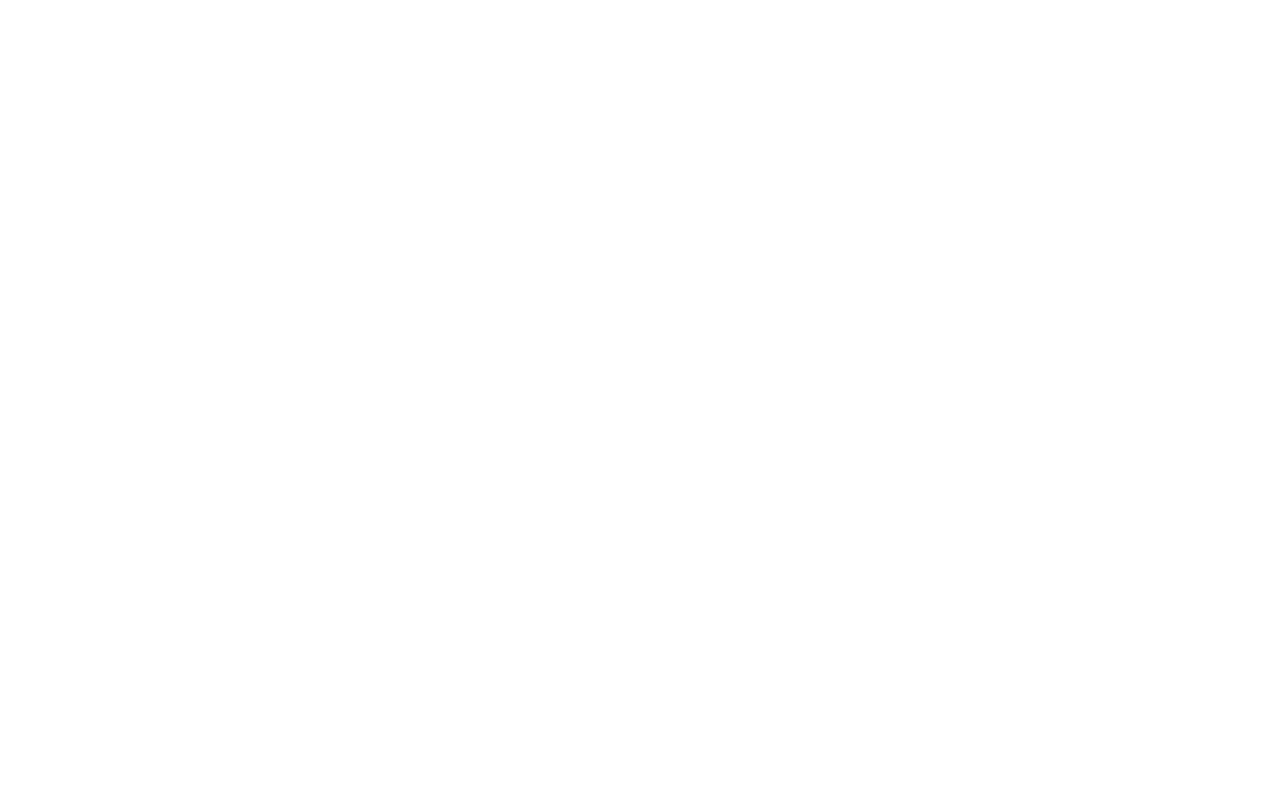
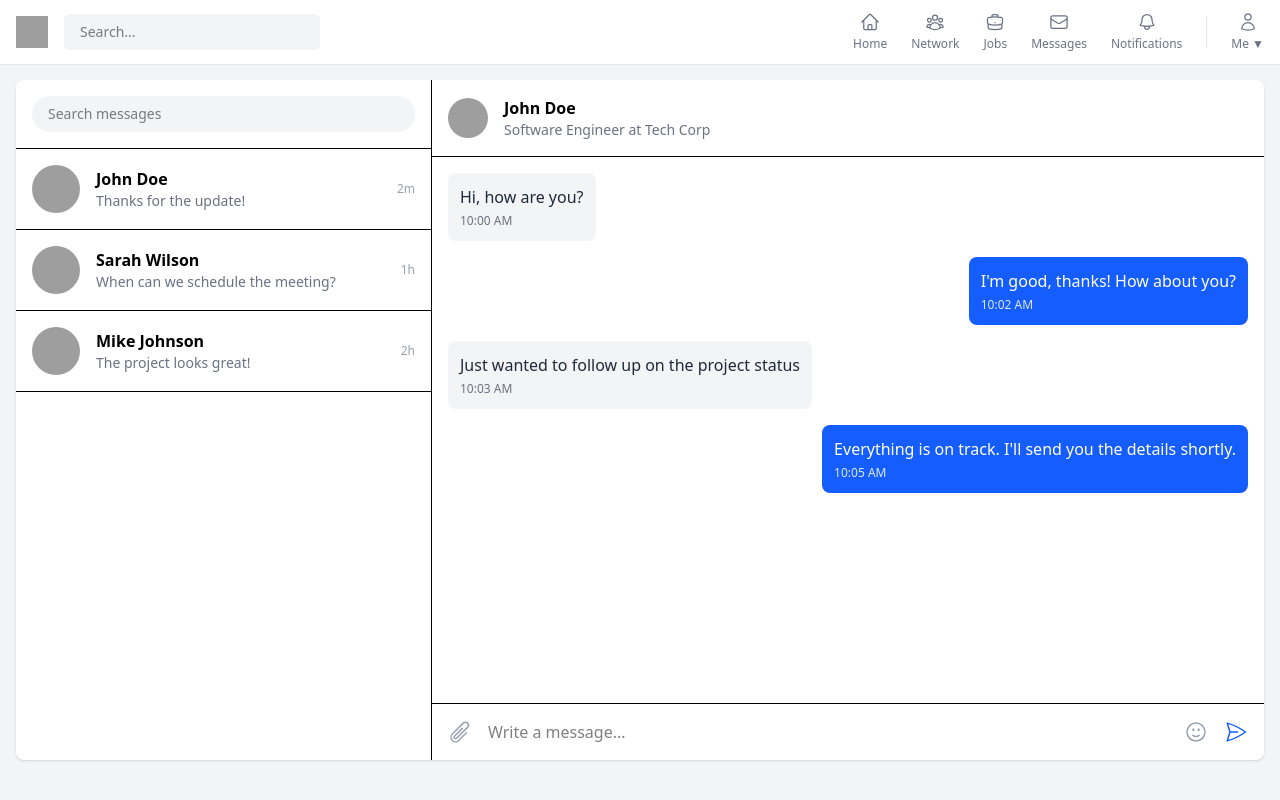
Before and after one commit to officialbryx/HireFlow-last, a React (Vite) app in the folder frontend/: page /messages in a window 1280 px wide. Before the commit this address had no page. Built offline with nearby package versions, Linux system fonts and the light colour scheme; grey boxes are pictures that could not be loaded.

Commit message:
Added messaging page

```diff
--- a/frontend/src/App.jsx
+++ b/frontend/src/App.jsx
@@ -7,6 +7,7 @@
 import CreateJobPost from "./pages/CreateJobPost";
 import Apply from "./pages/Apply";
 import Home from "./pages/Home";
+import Messages from "./pages/Messages";
 import "./index.css";
 
 const App = () => {
@@ -26,6 +27,8 @@
       document.title = "Create Job Post | HireFlow";
     } else if (location.pathname === "/apply") {
       document.title = "Apply Job for {company} | HireFlow";
+    } else if (location.pathname === "/messages") {
+      document.title = "Messaging | HireFlow";
     } else if (location.pathname === "/home") {
       document.title = "Home | HireFlow";
     }
@@ -53,6 +56,9 @@
 
       {/* Application Page */}
       <Route path="/apply" element={<Apply />} />
+
+      {/* Messages Page */}
+      <Route path="/messages" element={<Messages />} />
     </Routes>
   );
 };
--- /dev/null
+++ b/frontend/src/pages/Messages.jsx
@@ -0,0 +1,187 @@
+import React, { useState } from "react";
+import Navbar from "../components/Navbar";
+import {
+  PaperAirplaneIcon,
+  PaperClipIcon,
+  FaceSmileIcon,
+} from "@heroicons/react/24/outline";
+
+const Messages = () => {
+  const [message, setMessage] = useState("");
+
+  const handleSendMessage = (e) => {
+    e.preventDefault();
+    // Handle message sending logic here
+    setMessage("");
+  };
+
+  return (
+    <div className="bg-gray-100 min-h-screen">
+      <Navbar />
+      <div className="max-w-7xl mx-auto px-4 pt-20">
+        <div className="bg-white rounded-lg shadow h-[calc(100vh-120px)] flex">
+          {/* Conversations List */}
+          <div className="w-1/3 border-r">
+            <div className="p-4 border-b">
+              <input
+                type="text"
+                placeholder="Search messages"
+                className="w-full px-4 py-2 bg-gray-100 rounded-full text-sm focus:outline-none"
+              />
+            </div>
+            <div className="overflow-y-auto h-[calc(100%-73px)]">
+              {conversations.map((conv, index) => (
+                <div
+                  key={index}
+                  className="flex items-center p-4 hover:bg-gray-50 cursor-pointer border-b"
+                >
+                  <img
+                    src={conv.avatar}
+                    alt={conv.name}
+                    className="w-12 h-12 rounded-full"
+                  />
+                  <div className="ml-4 flex-1">
+                    <h3 className="font-semibold">{conv.name}</h3>
+                    <p className="text-sm text-gray-500 truncate">
+                      {conv.lastMessage}
+                    </p>
+                  </div>
+                  <span className="text-xs text-gray-400">{conv.time}</span>
+                </div>
+              ))}
+            </div>
+          </div>
+
+          {/* Chat Window */}
+          <div className="flex-1 flex flex-col">
+            {/* Chat Header */}
+            <div className="p-4 border-b flex items-center">
+              <img
+                src="/default-avatar.png"
+                alt="Chat recipient"
+                className="w-10 h-10 rounded-full"
+              />
+              <div className="ml-4">
+                <h2 className="font-semibold">John Doe</h2>
+                <p className="text-sm text-gray-500">
+                  Software Engineer at Tech Corp
+                </p>
+              </div>
+            </div>
+
+            {/* Messages Area */}
+            <div className="flex-1 overflow-y-auto p-4 space-y-4">
+              {messages.map((msg, index) => (
+                <div
+                  key={index}
+                  className={`flex ${
+                    msg.sent ? "justify-end" : "justify-start"
+                  }`}
+                >
+                  <div
+                    className={`max-w-[70%] rounded-lg p-3 ${
+                      msg.sent
+                        ? "bg-blue-600 text-white"
+                        : "bg-gray-100 text-gray-800"
+                    }`}
+                  >
+                    <p>{msg.content}</p>
+                    <p
+                      className={`text-xs mt-1 ${
+                        msg.sent ? "text-blue-100" : "text-gray-500"
+                      }`}
+                    >
+                      {msg.time}
+                    </p>
+                  </div>
+                </div>
+              ))}
+            </div>
+
+            {/* Message Input */}
+            <div className="p-4 border-t">
+              <form
+                onSubmit={handleSendMessage}
+                className="flex items-center space-x-4"
+              >
+                <button
+                  type="button"
+                  className="text-gray-400 hover:text-gray-600"
+                >
+                  <PaperClipIcon className="h-6 w-6" />
+                </button>
+                <input
+                  type="text"
+                  value={message}
+                  onChange={(e) => setMessage(e.target.value)}
+                  placeholder="Write a message..."
+                  className="flex-1 border-0 focus:ring-0 focus:outline-none"
+                />
+                <button
+                  type="button"
+                  className="text-gray-400 hover:text-gray-600"
+                >
+                  <FaceSmileIcon className="h-6 w-6" />
+                </button>
+                <button
+                  type="submit"
+                  className="text-blue-600 hover:text-blue-700"
+                >
+                  <PaperAirplaneIcon className="h-6 w-6" />
+                </button>
+              </form>
+            </div>
+          </div>
+        </div>
+      </div>
+    </div>
+  );
+};
+
+const conversations = [
+  {
+    name: "John Doe",
+    avatar: "/default-avatar.png",
+    lastMessage: "Thanks for the update!",
+    time: "2m",
+  },
+  {
+    name: "Sarah Wilson",
+    avatar: "/default-avatar.png",
+    lastMessage: "When can we schedule the meeting?",
+    time: "1h",
+  },
+  {
+    name: "Mike Johnson",
+    avatar: "/default-avatar.png",
+    lastMessage: "The project looks great!",
+    time: "2h",
+  },
+  // Add more conversations as needed
+];
+
+const messages = [
+  {
+    content: "Hi, how are you?",
+    time: "10:00 AM",
+    sent: false,
+  },
+  {
+    content: "I'm good, thanks! How about you?",
+    time: "10:02 AM",
+    sent: true,
+  },
+  {
+    content: "Just wanted to follow up on the project status",
+    time: "10:03 AM",
+    sent: false,
+  },
+  {
+    content: "Everything is on track. I'll send you the details shortly.",
+    time: "10:05 AM",
+    sent: true,
+  },
+  // Add more messages as needed
+];
+
+export default Messages;
```
